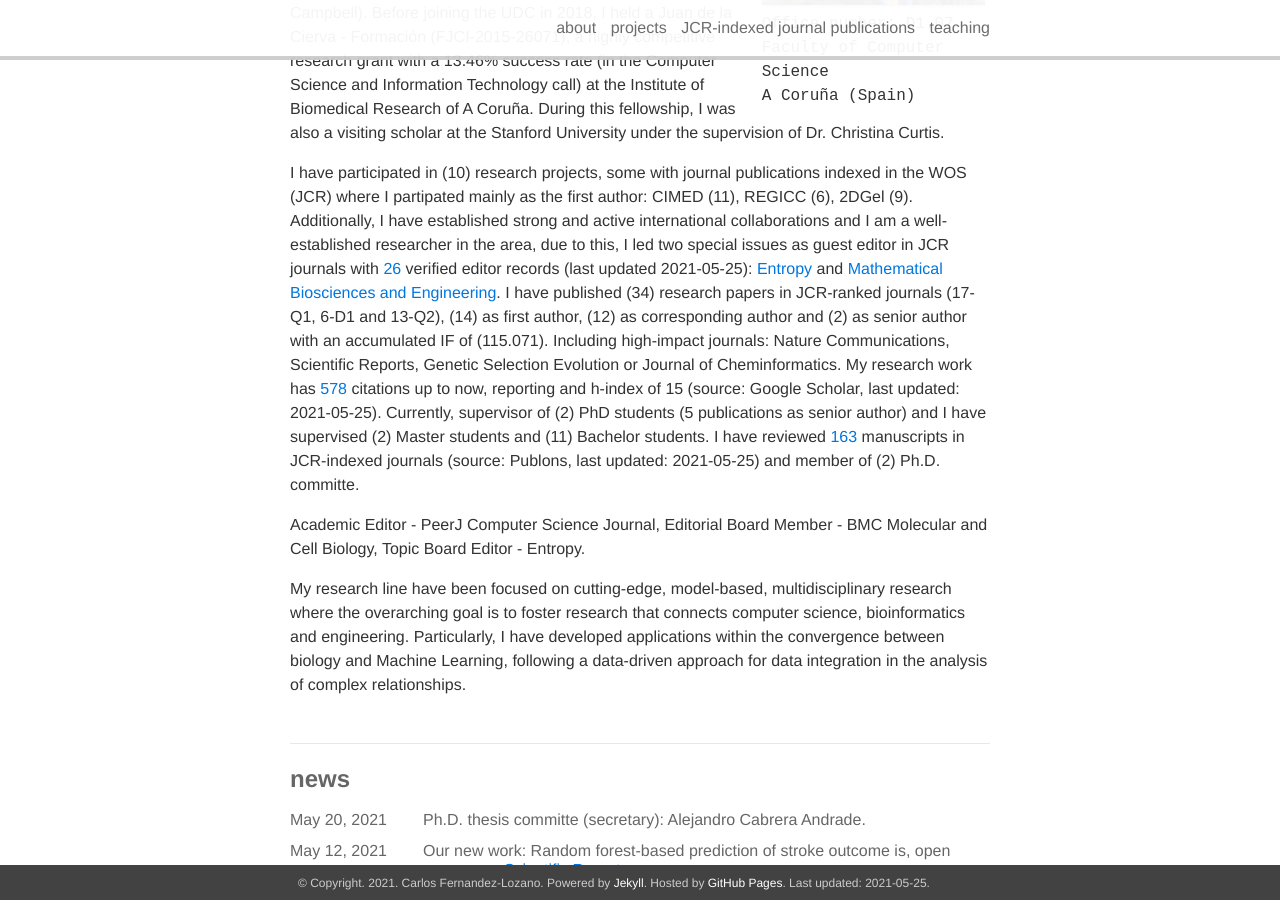
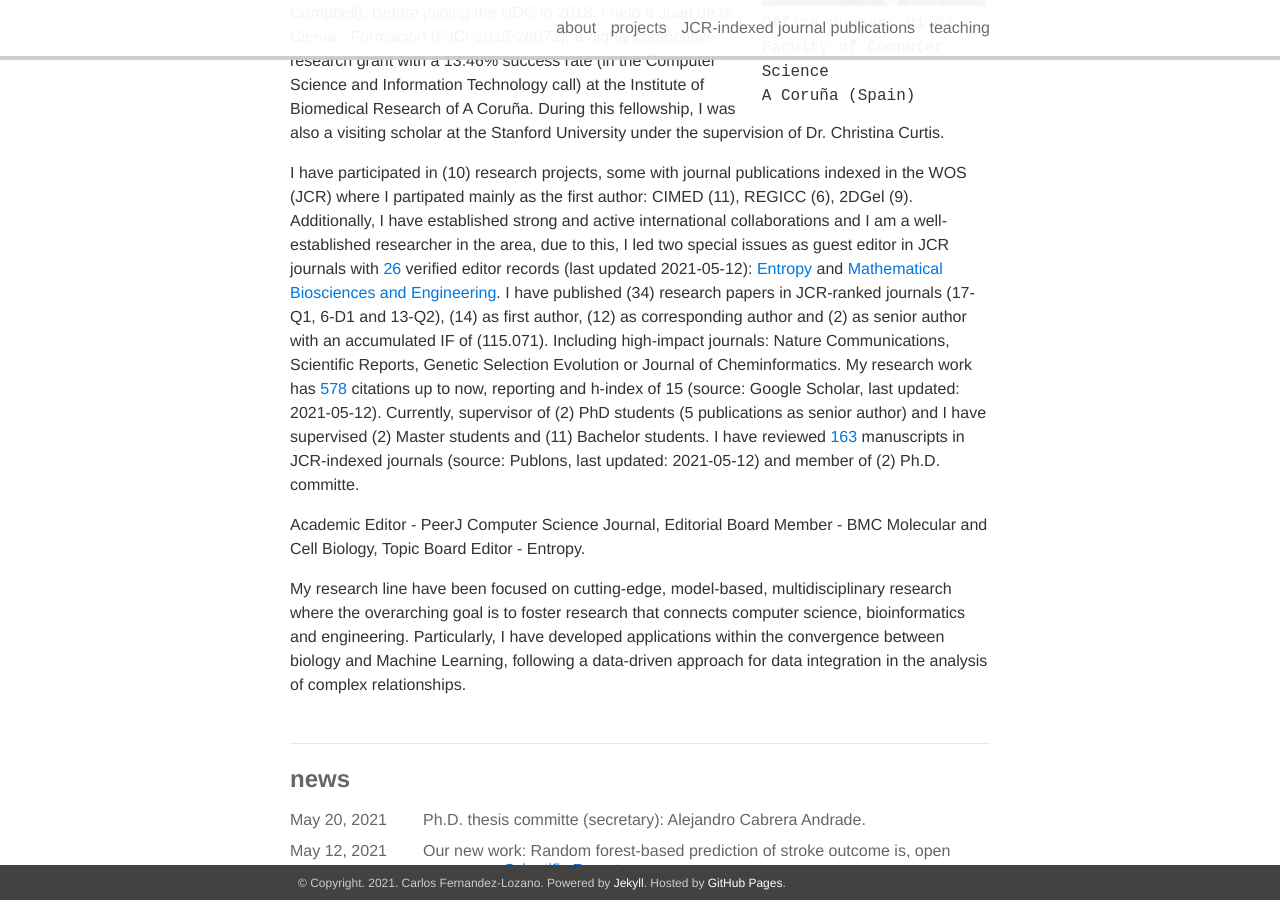
Before and after one commit to cafernandezlo/es_github_cafernandezlo, a Jekyll site: the page built from _pages/about.md, in a window 1280 px wide and 900 px high, scrolled down 440 px. Built offline with Jekyll 4.4.1, drawn with Linux system fonts in a browser that asks for light colours; nearby versions of some CDN libraries; some web fonts are replaced; some of the changed lines change nothing that is shown.

Commit message:
nuevos actualizadores de publons y scholar

```diff
--- a/_config.yml
+++ b/_config.yml
@@ -11,12 +11,17 @@
 
 url:  "https://cafernandezlo.github.io"
 baseurl: "/es_github_cafernandezlo"
-last_updated: 2021-05-25
+web_last_updated: 2021-05-25
 
-number_cites: 578
-number_reviews: 163
-number_editor: 26
-hindex: 15
+scholar_number_cites: 578
+scholar_hindex: 15
+scholar_last_updated: 2021-05-12
+
+publons_number_reviews: 163
+publons_number_editor: 26
+publons_last_updated: 2021-05-12
+
+
 total_jcr: 34
 total_q1: 17
 total_d1: 6
--- a/_includes/footer.html
+++ b/_includes/footer.html
@@ -4,7 +4,7 @@
     &copy; Copyright. {{ site.time | date: '%Y' }}. {{ site.name }}.
     {{ site.footer_text }}
     {% if site.last_updated %}
-        Last updated: {{ site.last_updated }}.
+        Last updated: {{ site.web_last_updated }}.
     {% endif %}
   </div>
 
--- a/_pages/about.md
+++ b/_pages/about.md
@@ -29,15 +29,15 @@
 where I partipated mainly as the first author: CIMED (11), REGICC (6), 2DGel (9). Additionally, I have
 established strong and active international collaborations and I am a well-established researcher in
 the area, due to this, I led two special issues as guest editor in JCR journals with
-<a href="https://publons.com/researcher/1751450/carlos-fernandez-lozano/">{{site.number_editor}}</a>
-verified editor records (last updated {{site.last_updated}}): <a href="https://www.mdpi.com/journal/entropy/special_issues/high_dimensional">Entropy</a> and <a href="http://www.aimspress.com/newsinfo/1364.html">Mathematical Biosciences and Engineering</a>.
+<a href="https://publons.com/researcher/1751450/carlos-fernandez-lozano/">{{site.publons_number_editor}}</a>
+verified editor records (last updated {{site.publons_last_updated}}): <a href="https://www.mdpi.com/journal/entropy/special_issues/high_dimensional">Entropy</a> and <a href="http://www.aimspress.com/newsinfo/1364.html">Mathematical Biosciences and Engineering</a>.
 I have published ({{site.total_jcr}}) research papers in JCR-ranked journals ({{site.total_q1}}-Q1, {{site.total_d1}}-D1 and {{site.total_q2}}-Q2), ({{site.total_fa}}) as first
 author, ({{site.total_ca}}) as corresponding author and ({{site.total_sa}}) as senior author with an accumulated IF of ({{site.total_if}}). Including high-impact journals:
 Nature Communications, Scientific Reports, Genetic Selection Evolution or Journal of Cheminformatics.
-My research work has <a href="https://scholar.google.es/citations?user=gE-7NE4AAAAJ&hl=es">578</a> citations up to now, reporting and h-index of 15 (source: Google Scholar, last updated: {{site.last_updated}}).
+My research work has <a href="https://scholar.google.es/citations?user=gE-7NE4AAAAJ&hl=es">{{site.scholar_number_cites}}</a> citations up to now, reporting and h-index of 15 (source: Google Scholar, last updated: {{site.scholar_last_updated}}).
 Currently, supervisor of (2) PhD students (5 publications as senior author) and I have supervised (2)
-Master students and (11) Bachelor students. I have reviewed <a href="https://publons.com/researcher/1751450/carlos-fernandez-lozano/">{{site.number_reviews}}</a>
-manuscripts in JCR-indexed journals (source: Publons, last updated: {{site.last_updated}}) and member of (2) Ph.D. committe.
+Master students and (11) Bachelor students. I have reviewed <a href="https://publons.com/researcher/1751450/carlos-fernandez-lozano/">{{site.publons_number_reviews}}</a>
+manuscripts in JCR-indexed journals (source: Publons, last updated: {{site.publons_last_updated}}) and member of (2) Ph.D. committe.
 
 Academic Editor - PeerJ Computer Science Journal, Editorial Board Member - BMC Molecular and Cell Biology, Topic Board Editor - Entropy.
 
```
Also changed, not shown: bin/.scholar.py (added), 3 other files.
